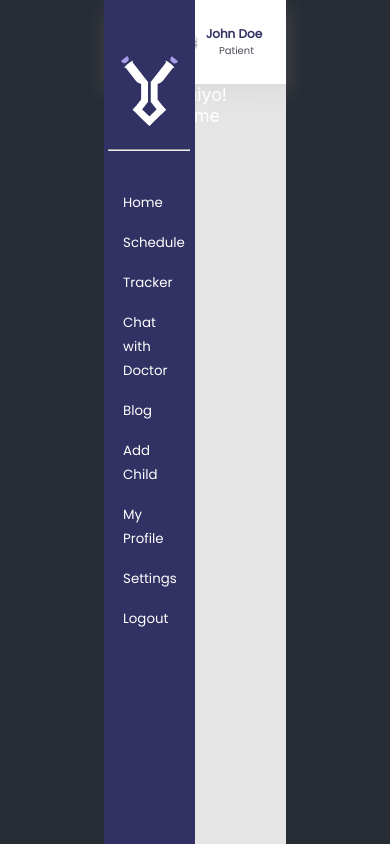
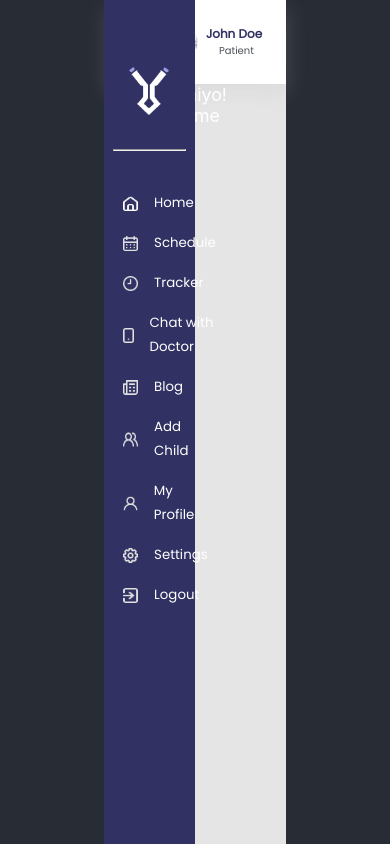
Before and after one commit to BanksMustapha7/antigen, a React (Create React App) app: page /Dashboard in a window 390 px wide. Built offline with nearby package versions, Linux system fonts and the light colour scheme.

Commit message:
Update dashboard.css

```diff
--- a/src/Pages/Dashboard/dashboard.css
+++ b/src/Pages/Dashboard/dashboard.css
@@ -153,6 +153,19 @@
         width: 50%;
     }
 
+    .sidebar .logo img {
+        width: 2.5rem;
+        height: 3rem;
+    }
+
+    .sidebar hr {
+        width: 80%;
+    }
+
+    .sidebar .ul button img {
+        display: block;
+    }
+
     .body .topbar {
         padding: 1rem;
     }
```
